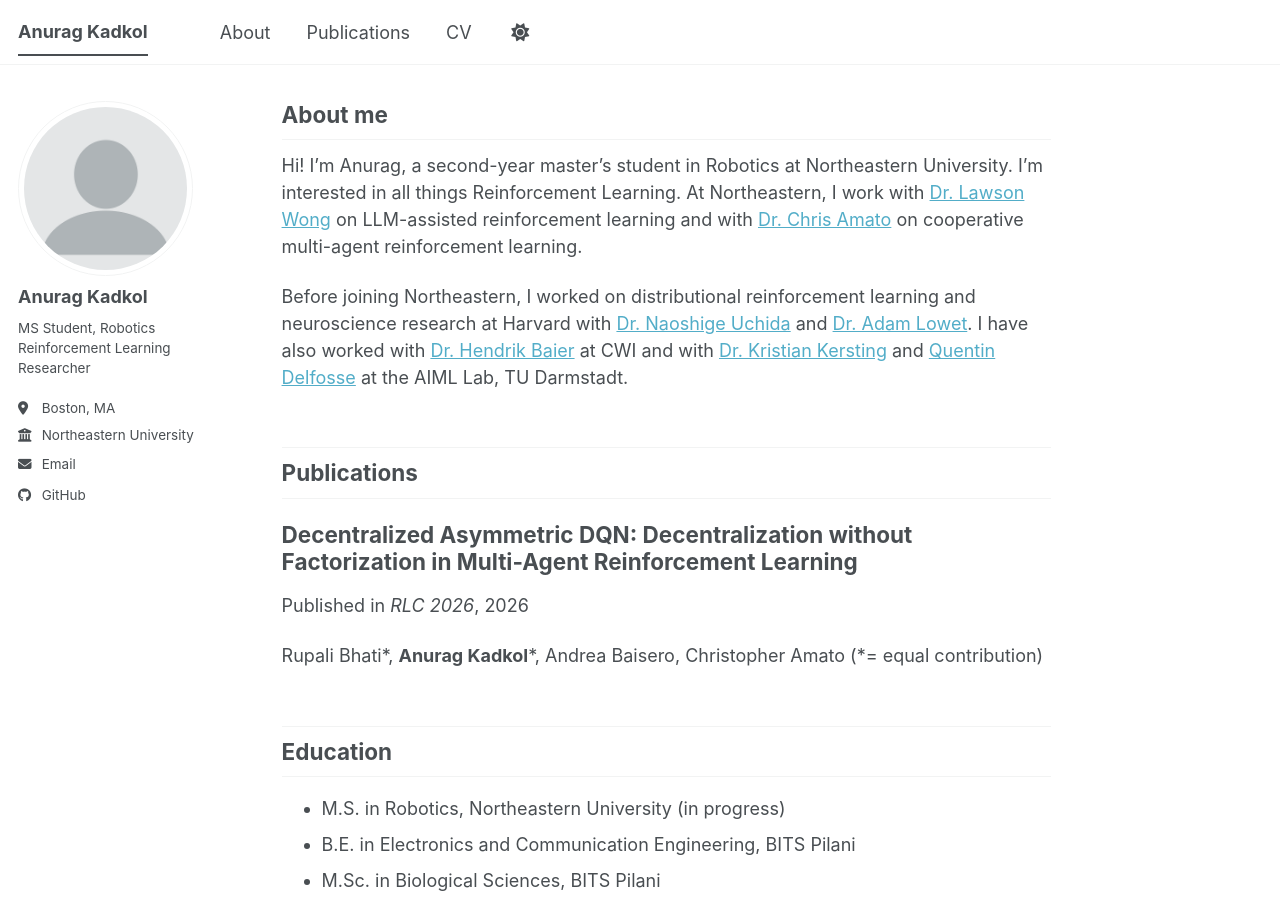
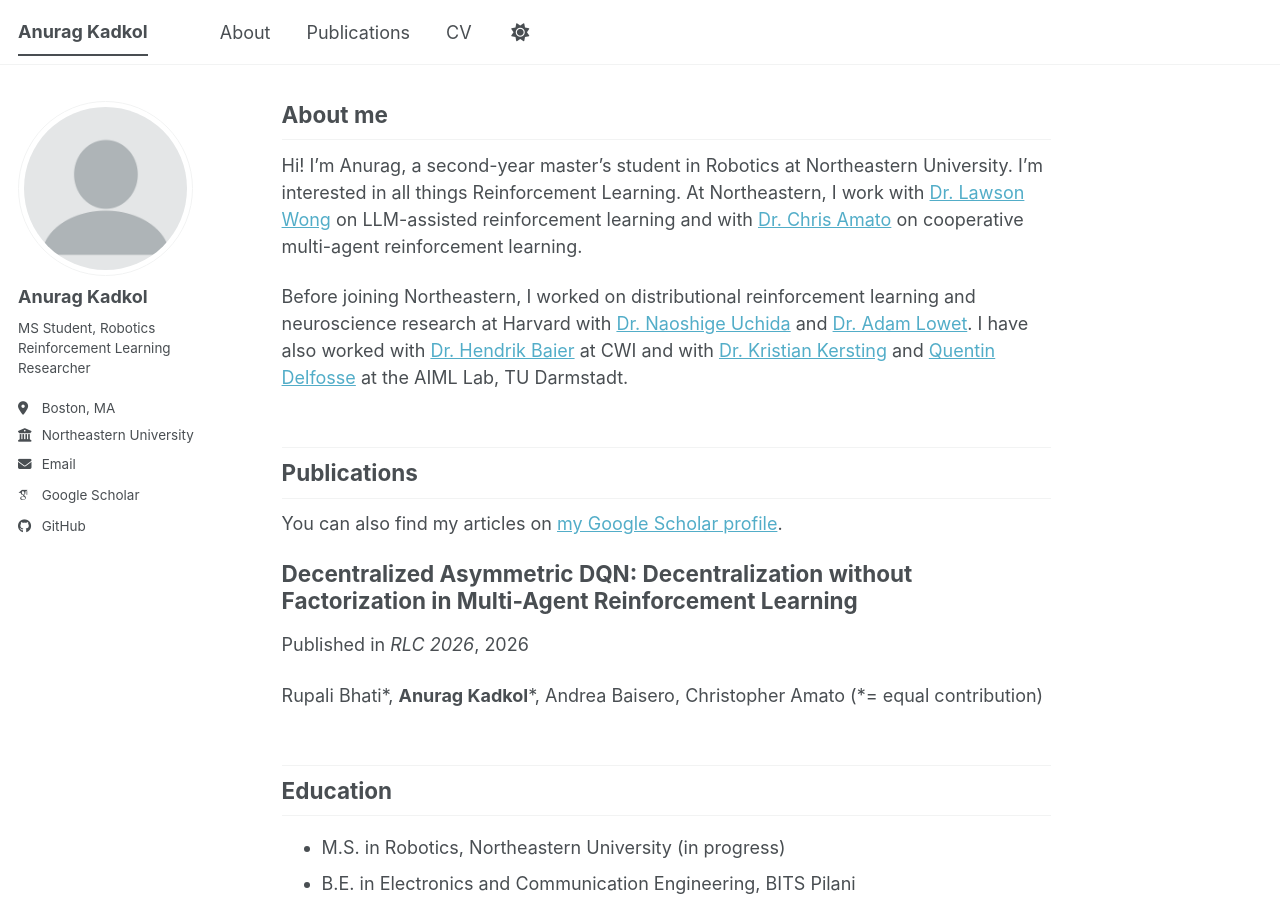
Before and after one commit to shiroe008/anuragkadkol.github.io, a Jekyll site: the page built from _pages/about.md, in a window 1280 px wide and 900 px high. Built offline with Jekyll 4.4.1, drawn with Linux system fonts in a browser that asks for light colours; some web fonts are replaced; a script bundle is joined from its source files by our own code; library files that are not in the unit come from our copies; our own code applies the rules of GitHub Pages for plain Markdown files; part of the change alters nothing that is shown.

Commit message:
Add google scholar link

```diff
--- a/_config.yml
+++ b/_config.yml
@@ -34,7 +34,7 @@ author:
   # Academic websites
   academia         : # URL
   arxiv            : # URL - Update with the correct link to your profile
-  googlescholar    : # URL
+  googlescholar    : "https://scholar.google.com/citations?user=MkvSsPEAAAAJ"
   inspire-hep      : # URL
   impactstory      : # URL
   orcid            : # URL
```
